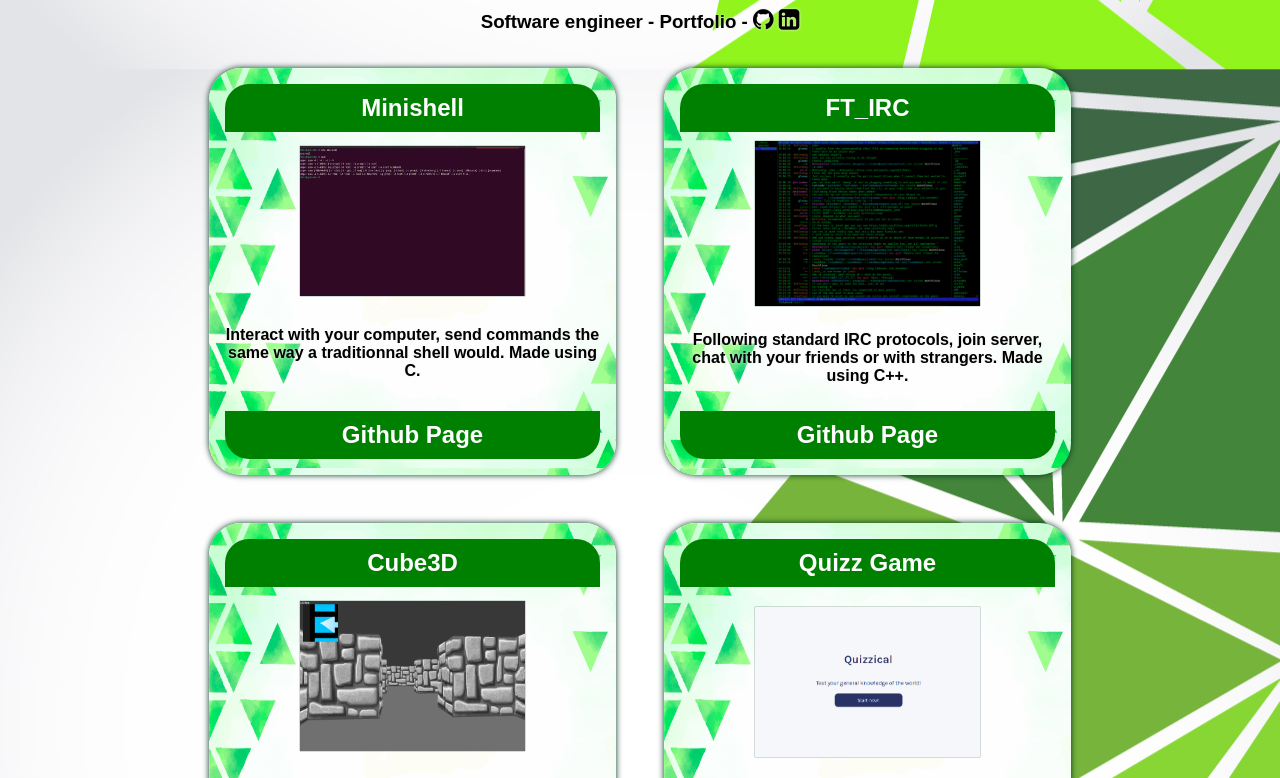
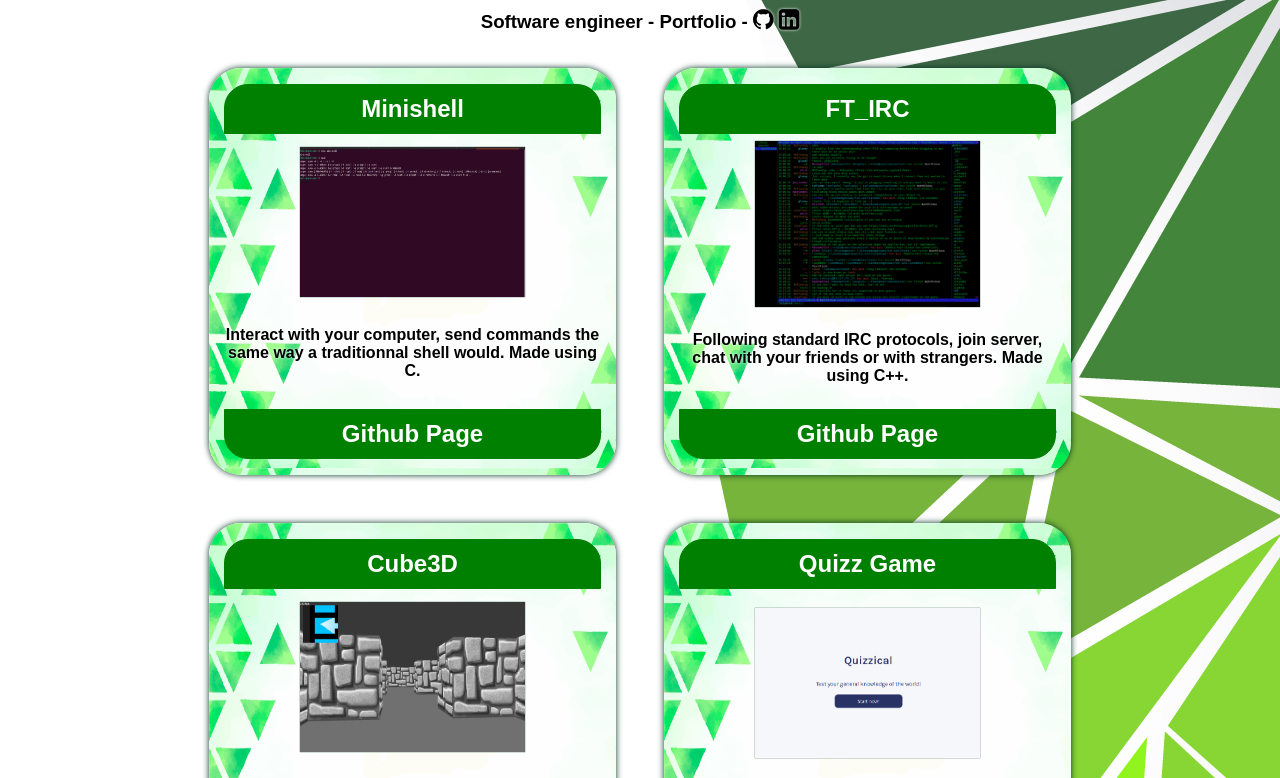
Before and after one commit to ShroomySquid/felixbarrette.github.io, a plain HTML site: page index.html in a window 1280 px wide. Shown: the part 73-851 px from the top of the page. Drawn offline with Linux system fonts and the light colour scheme; a web font is replaced by a local one.

Commit message:
fixed few issues with background image

```diff
--- a/index.css
+++ b/index.css
@@ -2,7 +2,7 @@
   --green_background: #025939;
   --green_shadow: #013220;
   --gray: #888888;
-  --white: #eeeeee;
+  --white: #ffffff;
 }
 
 html {
@@ -18,15 +18,13 @@ body {
   font-size: 16px;
   font-weight: bold;
   background-color: var(--white);
-  background-image: url("img/side.jpg");
+  background-image: url("img/backgroundRotation.png");
   background-attachment: fixed;
-  background-position: right;
+  background-position: right top;
   background-repeat: repeat-y;
 }
 
 header {
-  /* background-color: var(--gray); */
-  /* background-image: url("img/green_hex.png"); */
   text-shadow: 0px 0px 3px var(--white);
   background-size: 400px 400px;
   padding-top: 0;
@@ -75,6 +73,8 @@ h2 {
   border-radius: 0px 0px 24px 24px;
   margin: 0;
   text-decoration: none;
+  border: 1px solid;
+  border-color: green;
 }
 
 .project_name {
@@ -84,6 +84,8 @@ h2 {
   width: 100%;
   padding: 10px 0px 10px 0px;
   border-radius: 24px 24px 0px 0px;
+  border: 1px solid;
+  border-color: green;
 }
 
 .project_image {
@@ -98,29 +100,14 @@ h2 {
   text-shadow: 0px 0px 3px var(--white);
   transition: opacity 0.3s linear;
 }
-/*
-@media (width <= 975px) {
-  .project {
-    height: 375px;
-  }
-}
-*/
-/*
-@container (height: 375px) {
-  .git_link {
-    opacity: 1;
-  }
-  .project_description {
-    opacity: 1;
-  }
-}
-*/
+
 .project:hover {
   height: 375px;
 }
 
 .git_link:hover {
   text-shadow: 0px 0px 2px black;
+  border-color: var(--green_shadow);
 }
 .git_link:active {
   background-color: var(--green_shadow)
```
Also changed, not shown: img/backgroundRotation.png (added), 1 other file.
